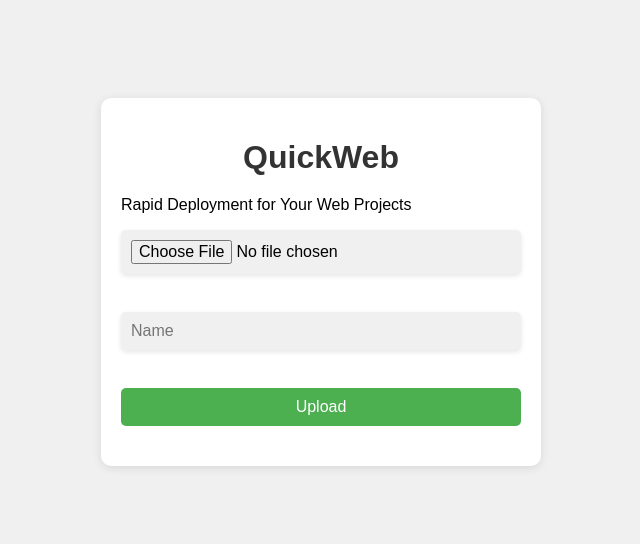
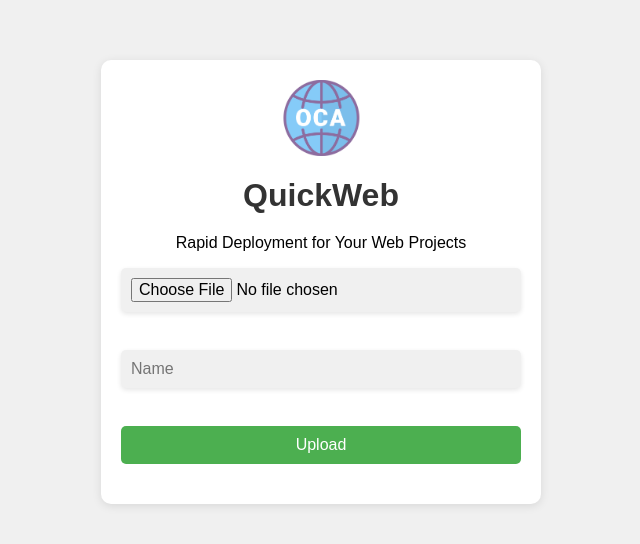
Before and after one commit to ocaict/web-uploader, a website: page public/index.html in a window 1280 px wide. Shown: the part 118-662 px from the top of the page, without its empty margins (319-959 px from the left). Drawn offline with Linux system fonts and the light colour scheme.

Commit message:
added logo

```diff
--- a/public/css/index.css
+++ b/public/css/index.css
@@ -22,7 +22,9 @@ h1 {
   color: #333;
   margin-bottom: 20px;
 }
-
+p {
+  text-align: center;
+}
 form {
   display: flex;
   flex-direction: column;
@@ -96,3 +98,9 @@ button[type="submit"]:disabled {
     transform: rotate(360deg);
   }
 }
+
+.logo {
+  max-width: 80px;
+  display: block;
+  margin: 0 auto 20px;
+}
--- a/public/index.html
+++ b/public/index.html
@@ -5,12 +5,13 @@
     <meta name="viewport" content="width=device-width, initial-scale=1.0" />
     <title>QuickWeb</title>
     <link rel="stylesheet" href="css/index.css" />
+    <link rel="icon" type="image/png" href="favicon.png" />
   </head>
   <body>
     <div class="container">
+      <img src="images/logo.png" alt="Logo" class="logo" />
       <h1>QuickWeb</h1>
       <p>Rapid Deployment for Your Web Projects</p>
-
       <form
         id="uploadForm"
         action="/upload"
```
Also changed, not shown: public/favicon.png (added), public/images/logo.png (added).
